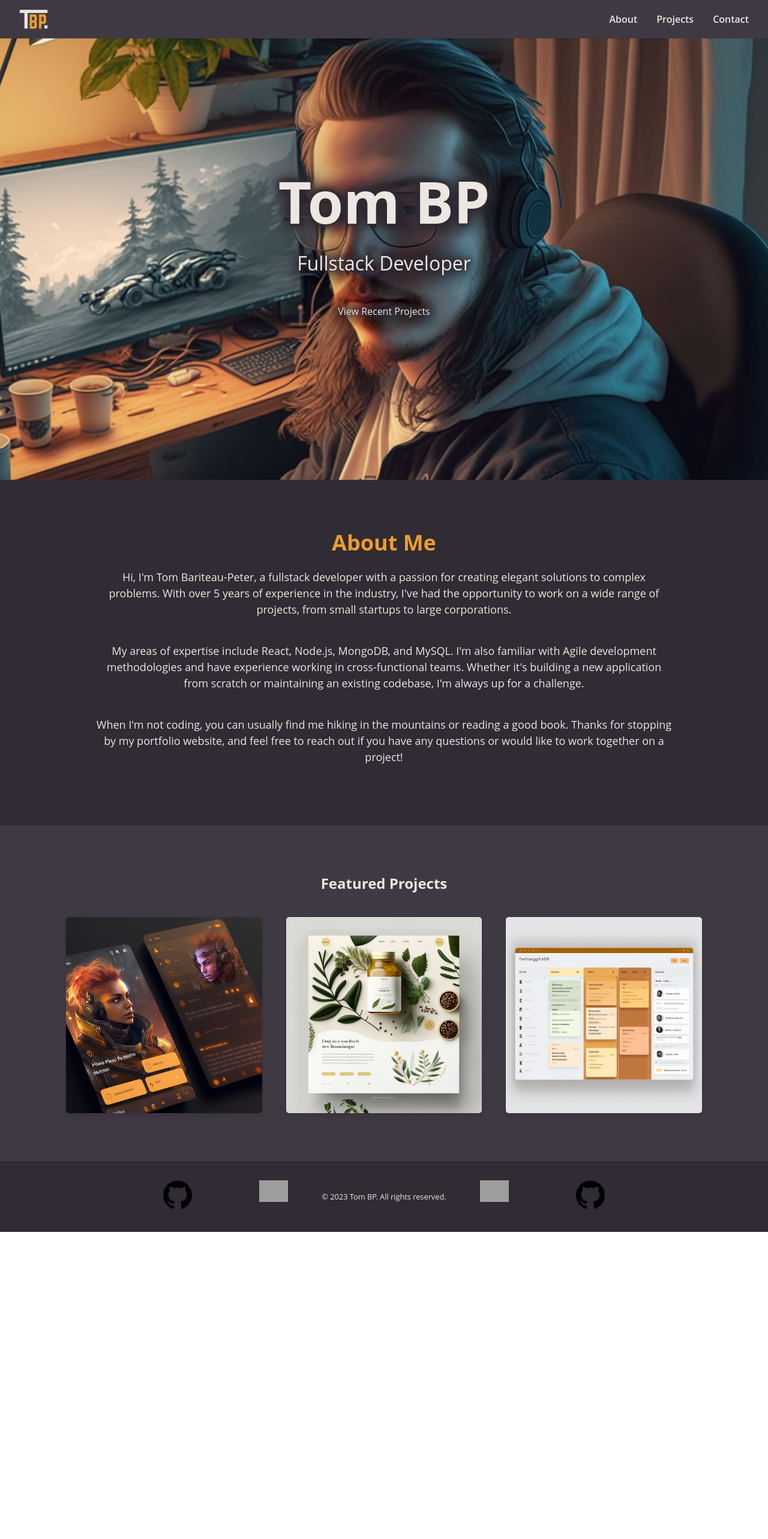
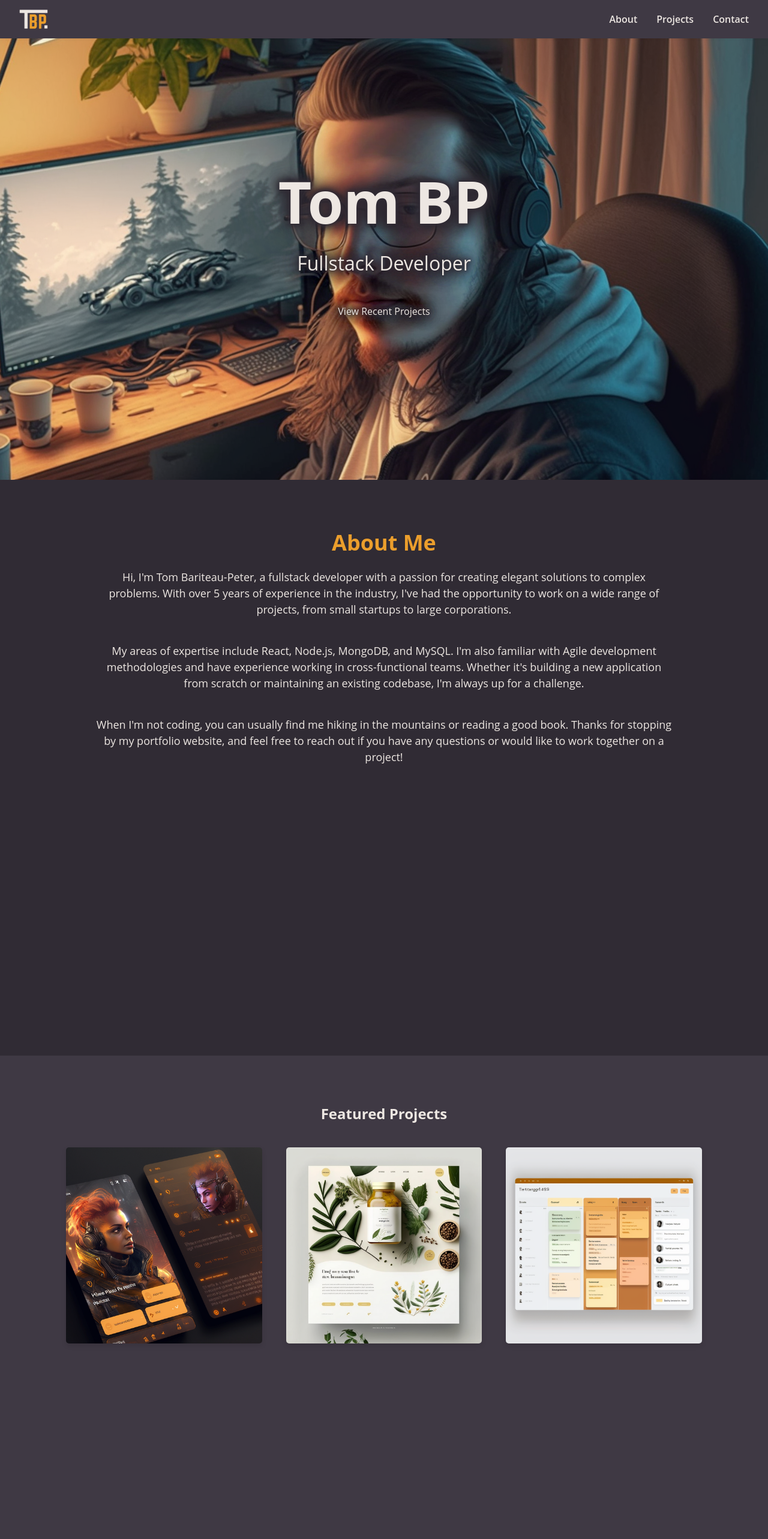
Before and after one commit to Tomi-Tom/Tomfolio, a Next.js app: page / in a window 1280 px wide. Shown: the top 2566 px of the page at 60% size. Before the commit the page ends 2054 px from the top, so only its background shows below. Built offline with nearby package versions, Linux system fonts and the light colour scheme; grey boxes are pictures that could not be loaded.

Commit message:
define height of diferent sections

```diff
--- a/styles/About.module.css
+++ b/styles/About.module.css
@@ -1,5 +1,6 @@
 .section {
   background-color: #302B34;
+  height: 60rem;
   padding: 80px 0;
 }
 
--- a/styles/Footer.module.css
+++ b/styles/Footer.module.css
@@ -1,5 +1,6 @@
 .footer {
   background-color: #302B34;
+  height: 7rem;
   color: #ede7e2;
   padding: 2rem;
   display: flex;
--- a/styles/HeroBanner.module.css
+++ b/styles/HeroBanner.module.css
@@ -1,5 +1,6 @@
 .hero {
   display: flex;
+  height: 60rem;
   flex-direction: column;
   justify-content: center;
   align-items: center;
--- a/styles/Projects.module.css
+++ b/styles/Projects.module.css
@@ -1,4 +1,5 @@
 .projects {
+  height: 60rem;
   padding: 80px 0;
   background-color: #3f3944;
 }
```
